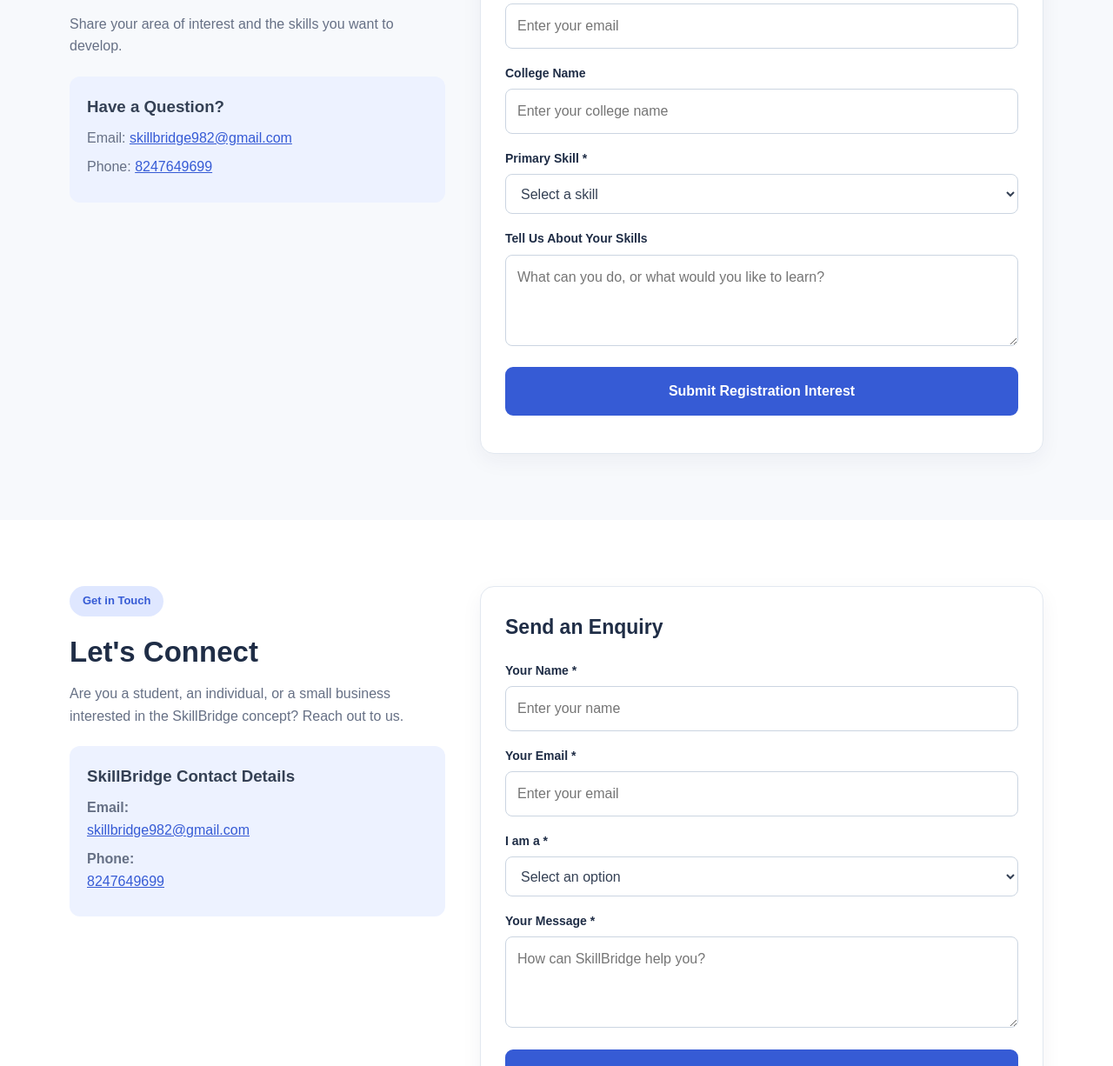
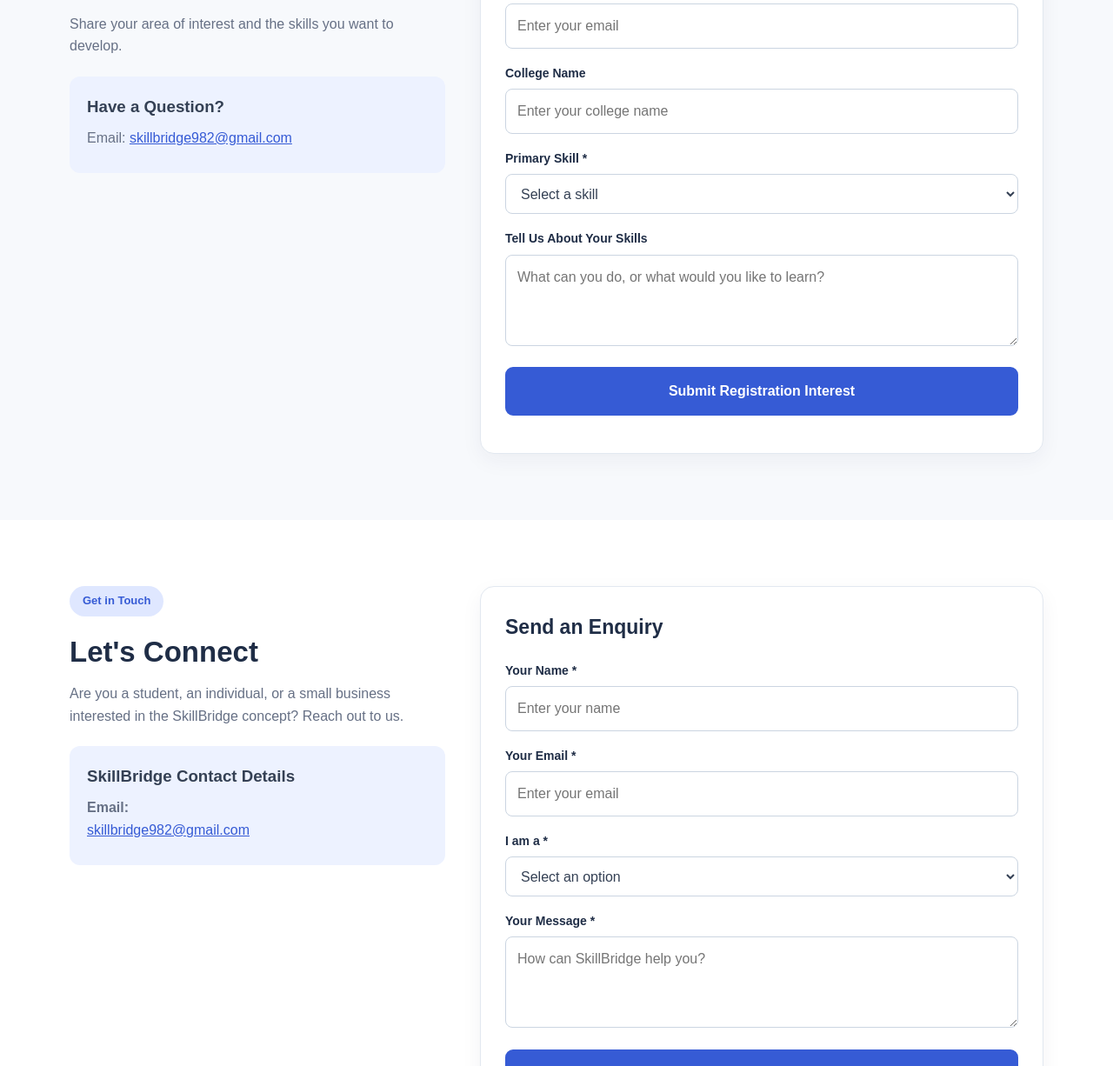
Before and after one commit to ramya2221/skillbridge, a plain HTML site: page index.html in a window 1280 px wide. Shown: the part 3800-5026 px from the top of the page at 87% size. Drawn offline with Linux system fonts and the light colour scheme.

Commit message:
Update skillbridge website

```diff
--- a/index.html
+++ b/index.html
@@ -892,10 +892,6 @@
                 skillbridge982@gmail.com
               </a>
             </p>
-            <p>
-              Phone:
-              <a href="tel:8247649699">8247649699</a>
-            </p>
           </div>
         </div>
 
@@ -971,10 +967,6 @@
               <a href="mailto:skillbridge982@gmail.com">
                 skillbridge982@gmail.com
               </a>
-            </p>
-            <p>
-              <strong>Phone:</strong><br>
-              <a href="tel:8247649699">8247649699</a>
             </p>
           </div>
         </div>
```
